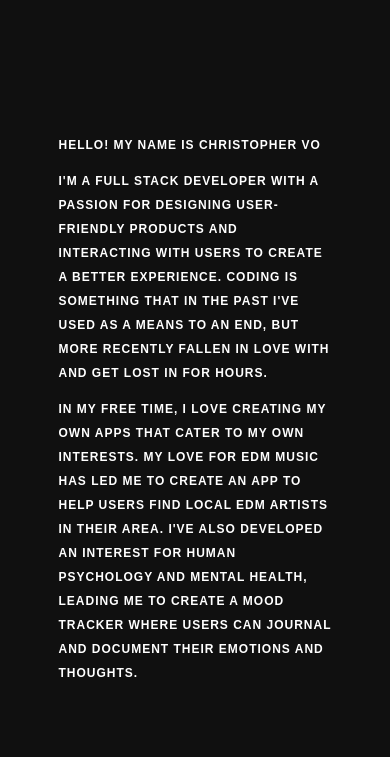
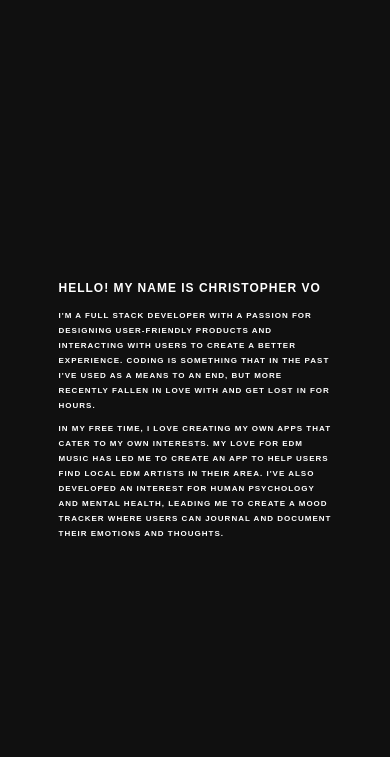
Before and after one commit to wannab3d3v3lop3r/portfolio, a website: page index.html in a window 390 px wide. Shown: the part 87-844 px from the top of the page. Drawn offline with nearby package versions, Linux system fonts and the light colour scheme.

Commit message:
updated hero text and responsive css

```diff
--- a/index.html
+++ b/index.html
@@ -33,12 +33,12 @@
                     <p class="hero-text-style">
                         Hello! My name is Christopher Vo
                     </p>
-                    <p class="hero-text-style">
+                    <p class="hero-text-style-sub">
                         I'm a full stack developer with a passion for designing user-friendly products and interacting with
                         users to create a better experience. Coding is something that in the past I've used as a means to an end,
                         but more recently fallen in love with and get lost in for hours.
                     </p>
-                    <p class="hero-text-style">
+                    <p class="hero-text-style-sub">
                         In my free time, I love creating my own apps that cater to my own interests. My love for EDM music has led
                         me to create an app to help users find local EDM artists in their area. I've also developed an interest for
                         human psychology and mental health, leading me to create a mood tracker where users can journal and document their
--- a/portfolio.css
+++ b/portfolio.css
@@ -123,6 +123,16 @@ p.divider {
     line-height: 24px;
 }
 
+.hero-text-style-sub {
+    font-family: titling-gothic-fb-extended,sans-serif;
+    font-size: 15px;
+    font-weight: 700;
+    text-transform: uppercase;
+    color: #fff;
+    letter-spacing: 1px;
+    line-height: 24px;
+}
+
 .item {
     width: 32%;
     height: auto;
--- a/responsive.css
+++ b/responsive.css
@@ -26,6 +26,12 @@
 @media only screen and (max-width: 600px){
     .hero-text-style {
         font-size: 18px;
+        line-height: 15px;
+    }
+
+    .hero-text-style-sub {
+        font-size: 10px;
+        line-height: 15px;
     }
 
     .item {
@@ -38,6 +44,12 @@
     .hero-text-style {
         font-size: 12px;
     }
+
+
+    .hero-text-style-sub {
+        font-size: 8px;
+    }
+
     .footer-container {
         padding: 0 10px 0 10px;
     }
```
